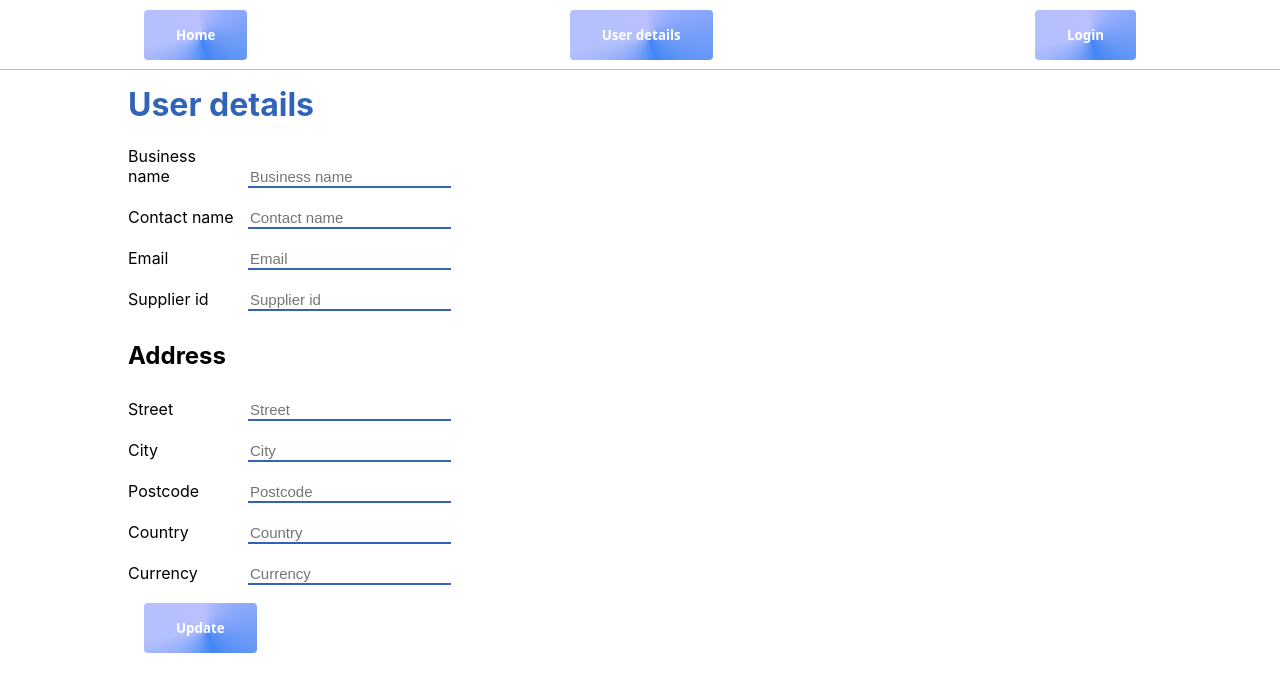
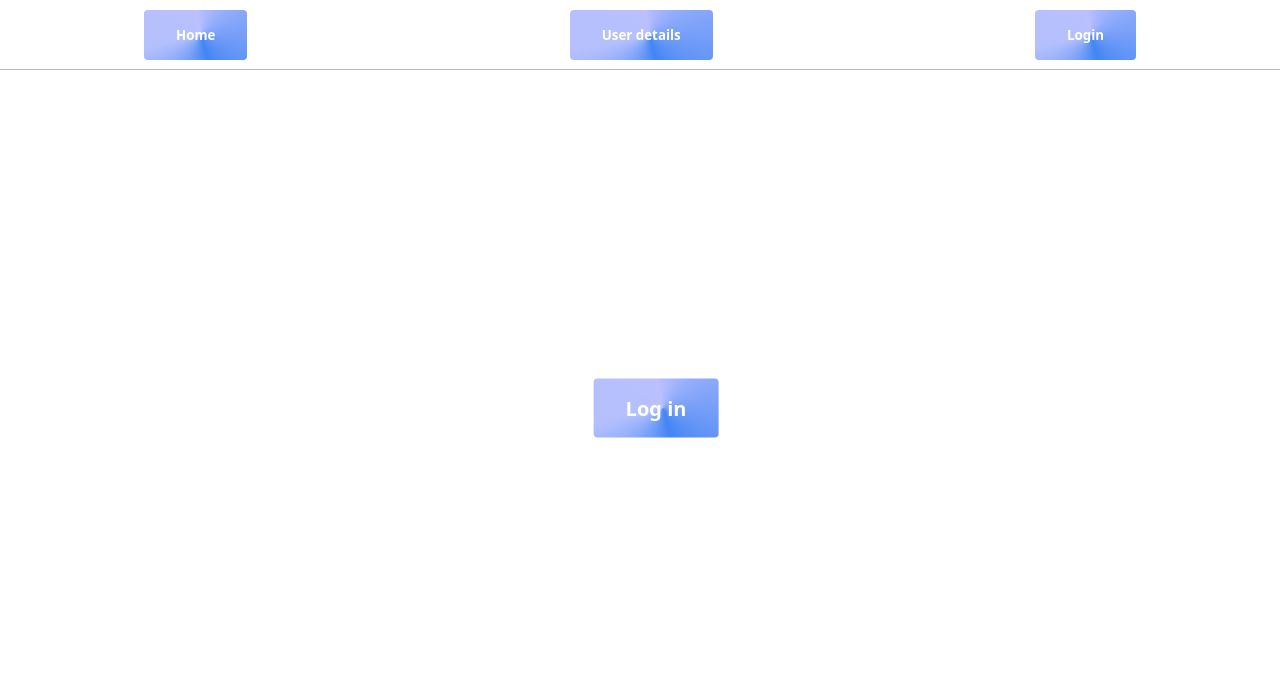
Before and after one commit to seng-fudge/frontend, a Next.js app: page /user in a window 1280 px wide. Shown: the top 692 px of the page. Built offline with nearby package versions, Linux system fonts and the light colour scheme.

Commit message:
Fixed userlogin check

```diff
--- a/pages/user.js
+++ b/pages/user.js
@@ -5,14 +5,14 @@ import { UserContext } from "../lib/context";
 import styles from "../styles/User.module.css";
 
 export default function User() {
-  const { user } = useContext(UserContext);
-  return user ? <LoginButton /> : <UserDetailForm />;
+  const { email } = useContext(UserContext);
+  return (!email ? <LoginButton /> : <UserDetailForm />);
 }
 
 function LoginButton() {
   return (
     <Link href="/login" passHref>
-      <button className="centered btn-gradient extra-large">Log in</button>
+      <button className="centered btn-gradient large">Log in</button>
     </Link>
   );
 }
```
